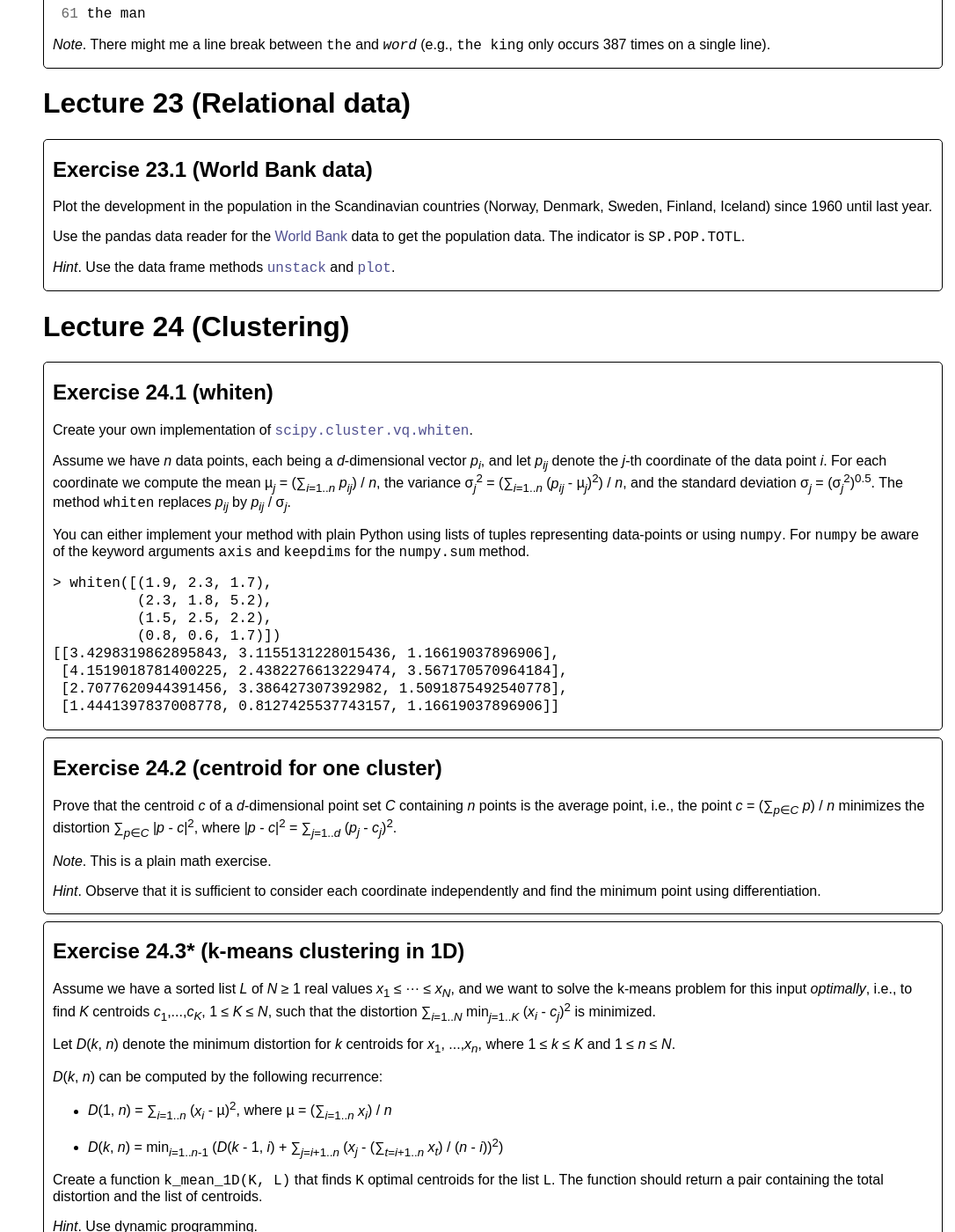
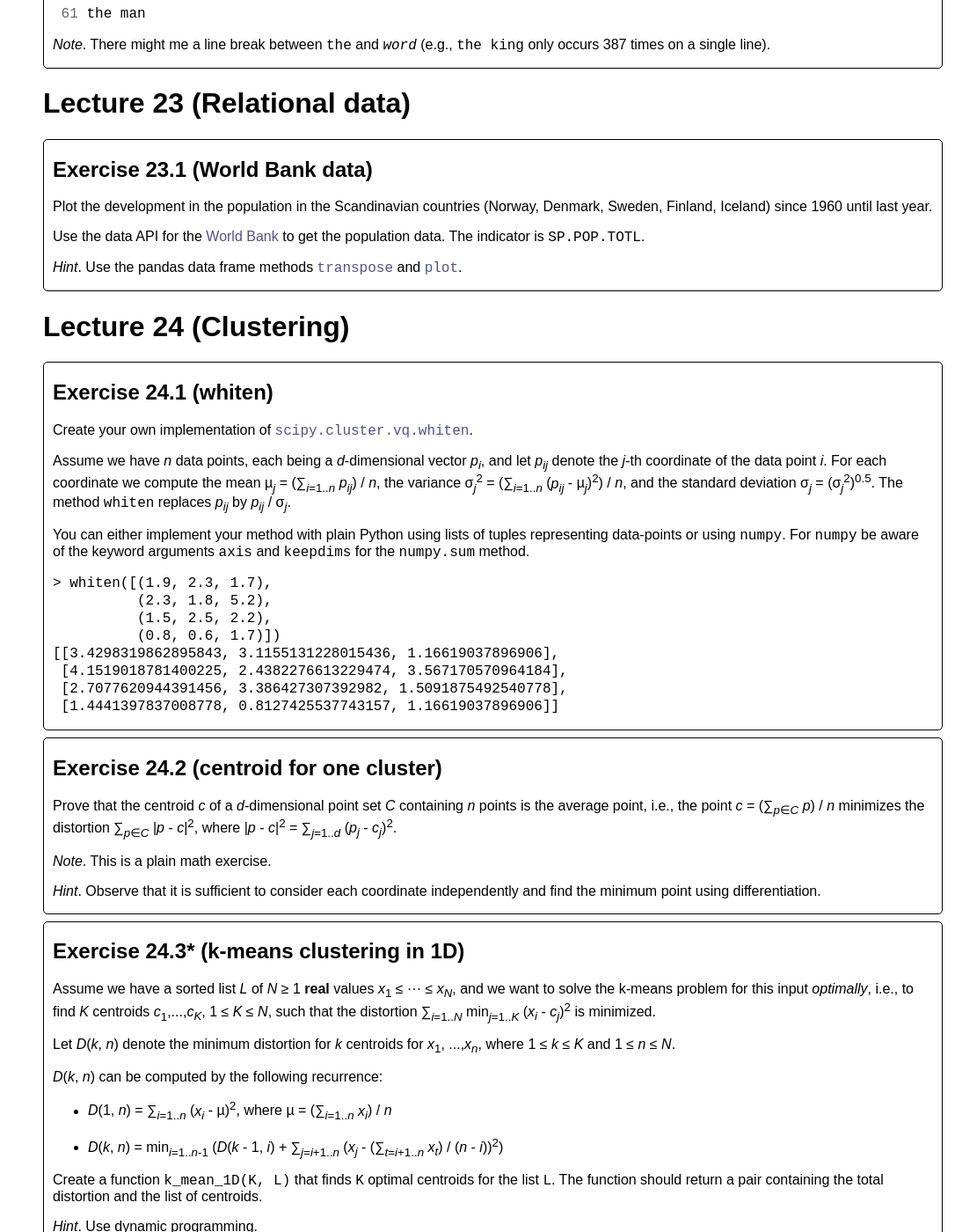
Before and after one commit to gsbrodal/gsbrodal.github.io, a Jekyll site: the page built from ipsa/exercises.html, in a window 1280 px wide and 1400 px high, scrolled down 50208 px. Shown: the whole window at 88% size, without its empty margins (194-1280 px from the left). Built offline with Jekyll 4.4.1, drawn with Linux system fonts in a browser that asks for light colours; some of the changed text lies outside the part shown.

Commit message:
exercises.html

```diff
--- a/ipsa/exercises.html
+++ b/ipsa/exercises.html
@@ -1006,12 +1006,12 @@
 
 <p><em>Hint</em>. Write a recursive solution that generates all possible solutions, but avoids expanding partial solutions already known to be invalid. Since no two queens can be in the same row, a solution must have exactly one queen in each row. A partial solution for the first <em>i</em> queens can be described by a tuple of
 length <em>i</em> with the column positions for the queens in the <em>i</em> first rows. E.g., the tuple (0, 2, 4) could represent a partial solution for the first three rows of a 5 x 5 board:</p>
-<div class="codehilite"><pre><span></span><code><span class="n">column</span><span class="w"> </span><span class="o">:</span><span class="w"> </span><span class="mi">01234</span>
-<span class="n">row</span><span class="w"> </span><span class="mi">0</span><span class="w">  </span><span class="o">:</span><span class="w"> </span><span class="n">Q</span><span class="o">....</span>
-<span class="n">row</span><span class="w"> </span><span class="mi">1</span><span class="w">  </span><span class="o">:</span><span class="w"> </span><span class="o">..</span><span class="n">Q</span><span class="o">..</span>
-<span class="n">row</span><span class="w"> </span><span class="mi">2</span><span class="w">  </span><span class="o">:</span><span class="w"> </span><span class="o">....</span><span class="n">Q</span>
-<span class="n">row</span><span class="w"> </span><span class="mi">3</span><span class="w">  </span><span class="o">:</span><span class="w"> </span><span class="o">.....</span>
-<span class="n">row</span><span class="w"> </span><span class="mi">4</span><span class="w">  </span><span class="o">:</span><span class="w"> </span><span class="o">.....</span>
+<div class="codehilite"><pre><span></span><code>column : 01234
+row 0  : Q....
+row 1  : ..Q..
+row 2  : ....Q
+row 3  : .....
+row 4  : .....
 </code></pre></div>
 
 <p>One way to structure your program is to define three functions:</p>
@@ -2138,8 +2138,8 @@
 <div class="exercise">
 <h2>Exercise 23.1 (World Bank data)</h2>
 <p>Plot the development in the population in the Scandinavian countries (Norway, Denmark, Sweden, Finland, Iceland) since 1960 until last year.</p>
-<p>Use the pandas data reader for the <a target="_blank" href="https://pandas-datareader.readthedocs.io/en/latest/remote_data.html#world-bank">World Bank</a> data to get the population data. The indicator is <code>SP.POP.TOTL</code>.</p>
-<p><em>Hint</em>. Use the data frame methods <a target="_blank" href="https://pandas.pydata.org/pandas-docs/stable/reference/api/pandas.DataFrame.unstack.html"><code>unstack</code></a> and <a target="_blank" href="https://pandas.pydata.org/pandas-docs/stable/reference/api/pandas.DataFrame.plot.html"><code>plot</code></a>.</p>
+<p>Use the data API for the <a target="_blank" href="https://pypi.org/project/wbgapi/">World Bank</a> to get the population data. The indicator is <code>SP.POP.TOTL</code>.</p>
+<p><em>Hint</em>. Use the pandas data frame methods <a target="_blank" href="https://pandas.pydata.org/pandas-docs/stable/reference/api/pandas.DataFrame.transpose.html"><code>transpose</code></a> and <a target="_blank" href="https://pandas.pydata.org/pandas-docs/stable/reference/api/pandas.DataFrame.plot.html"><code>plot</code></a>.</p>
 </div>
 <a name="lecture24"></a>
 <h1>Lecture 24 (Clustering)</h1>
@@ -2168,7 +2168,7 @@
 </div>
 <div class="exercise">
 <h2>Exercise 24.3* (k-means clustering in 1D)</h2>
-<p>Assume we have a sorted list <em>L</em> of <em>N</em> ≥ 1 real values <em>x</em><sub>1</sub> ≤ ··· ≤ <em>x<sub>N</sub></em>,
+<p>Assume we have a sorted list <em>L</em> of <em>N</em> ≥ 1 <strong>real</strong> values <em>x</em><sub>1</sub> ≤ ··· ≤ <em>x<sub>N</sub></em>,
 and we want to solve the k-means problem for this input <em>optimally</em>, i.e., to find <em>K</em>
 centroids <em>c</em><sub>1</sub>,...,<em>c<sub>K</sub></em>, 1 ≤ <em>K</em> ≤ <em>N</em>, such that the distortion
 &sum;<sub><em>i</em>=1..<em>N</em></sub> min<sub><em>j</em>=1..<em>K</em></sub> (<em>x<sub>i</sub></em> - <em>c<sub>j</sub></em>)<sup>2</sup> is minimized.</p>
```
